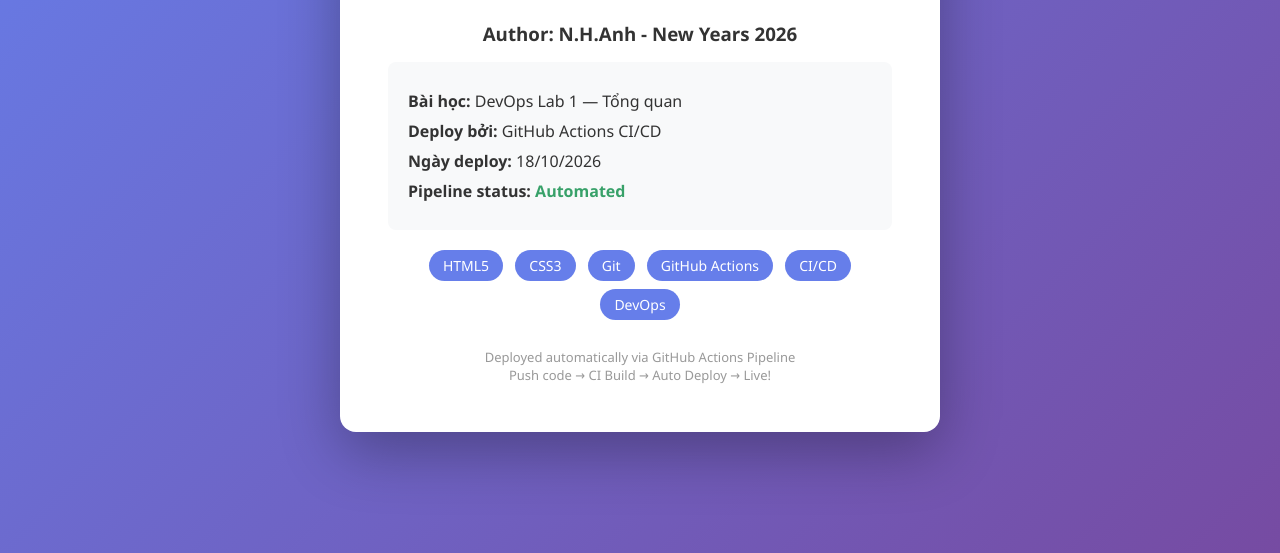
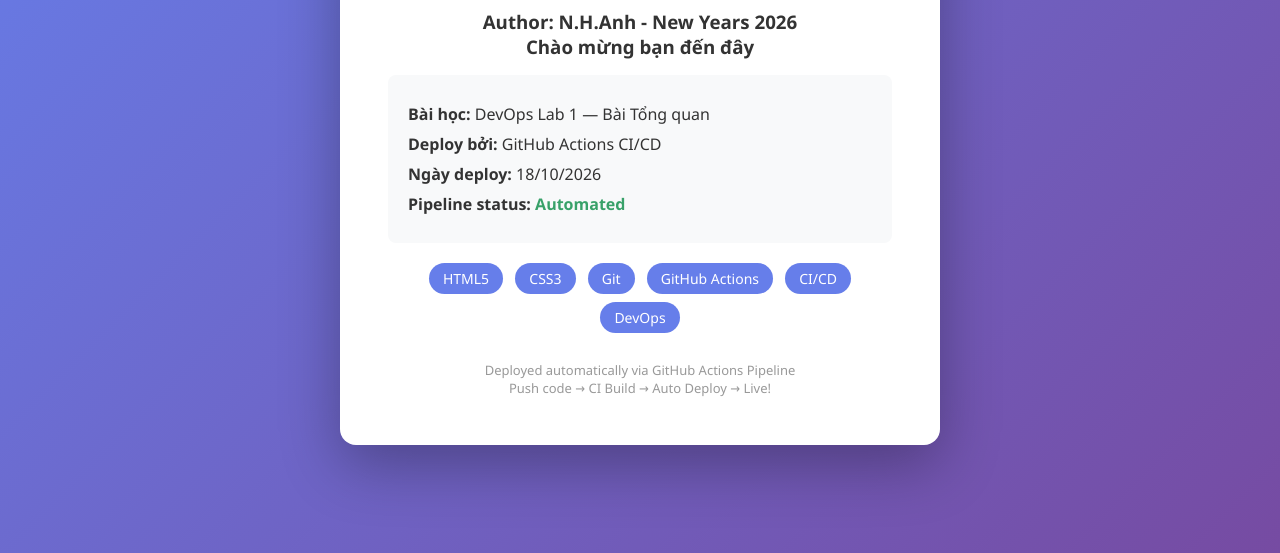
Before and after one commit to Hanh05-98/devops-lab1-mysite, a plain HTML site: page index.html in a window 1280 px wide. Shown: the part 247-800 px from the top of the page. Drawn offline with Linux system fonts and the light colour scheme.

Commit message:
Update lan 3 index.html

```diff
--- a/index.html
+++ b/index.html
@@ -45,8 +45,9 @@
         <h1> Hello, DevOps!</h1>
         <h2>Lab 1 — Trải nghiệm CI/CD Pipeline</h2>
         <h3>Author: N.H.Anh - New Years 2026</h3>
+        <h3>Chào mừng bạn đến đây</h3>
         <div class="info">
-            <p> <strong>Bài học:</strong> DevOps Lab 1 — Tổng quan</p>
+            <p> <strong>Bài học:</strong> DevOps Lab 1 — Bài Tổng quan</p>
             <p> <strong>Deploy bởi:</strong> GitHub Actions CI/CD</p>
             <p> <strong>Ngày deploy:</strong> <span id="date"></span></p>
             <p> <strong>Pipeline status:</strong> <span class="status"> Automated</span></p>
```
